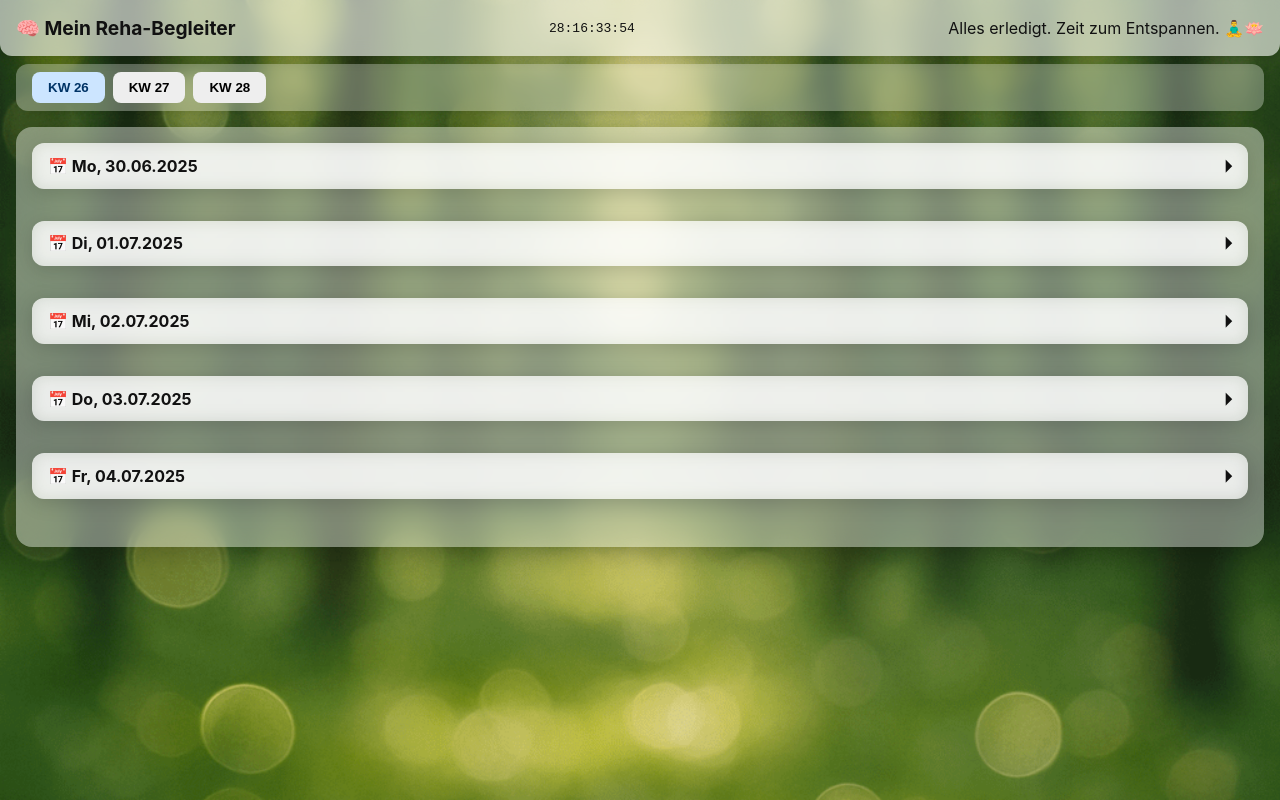
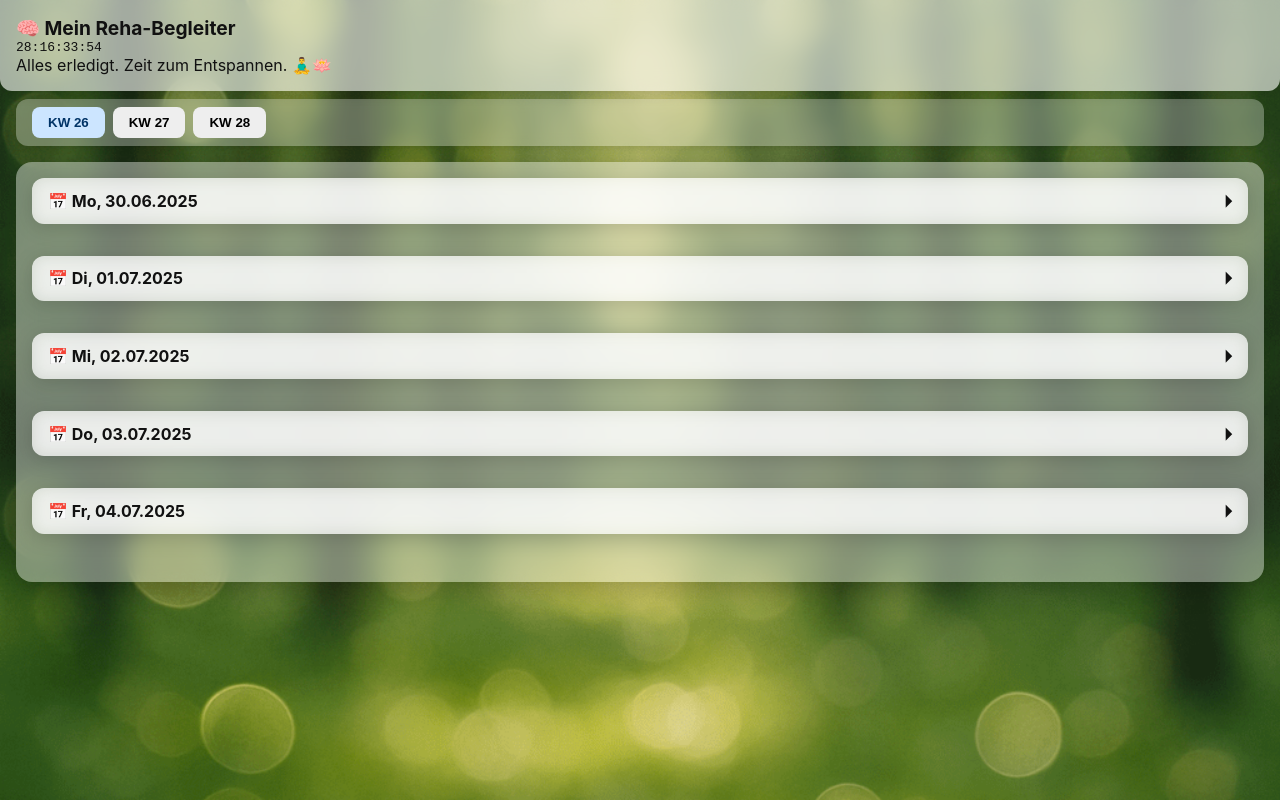
Before and after one commit to dna20717/reha-companion, a plain HTML site: page index.html in a window 1280 px wide. Drawn offline with Linux system fonts and the light colour scheme.

Commit message:
Update index.html

```diff
--- a/index.html
+++ b/index.html
@@ -9,10 +9,13 @@
   <link rel="stylesheet" href="styles.css" />
 </head>
 <body>
-  <header>
+<header>
+  <div class="header-row">
     <h1>🧠 Mein Reha-Begleiter</h1>
-    <div id="countdown">00:00:00:00</div>
-  </header>
+    <div id="countdown"></div>
+  </div>
+  <div id="session-info"></div>
+</header>
   <div id="app">
     <div id="content"></div>
   </div>
```
